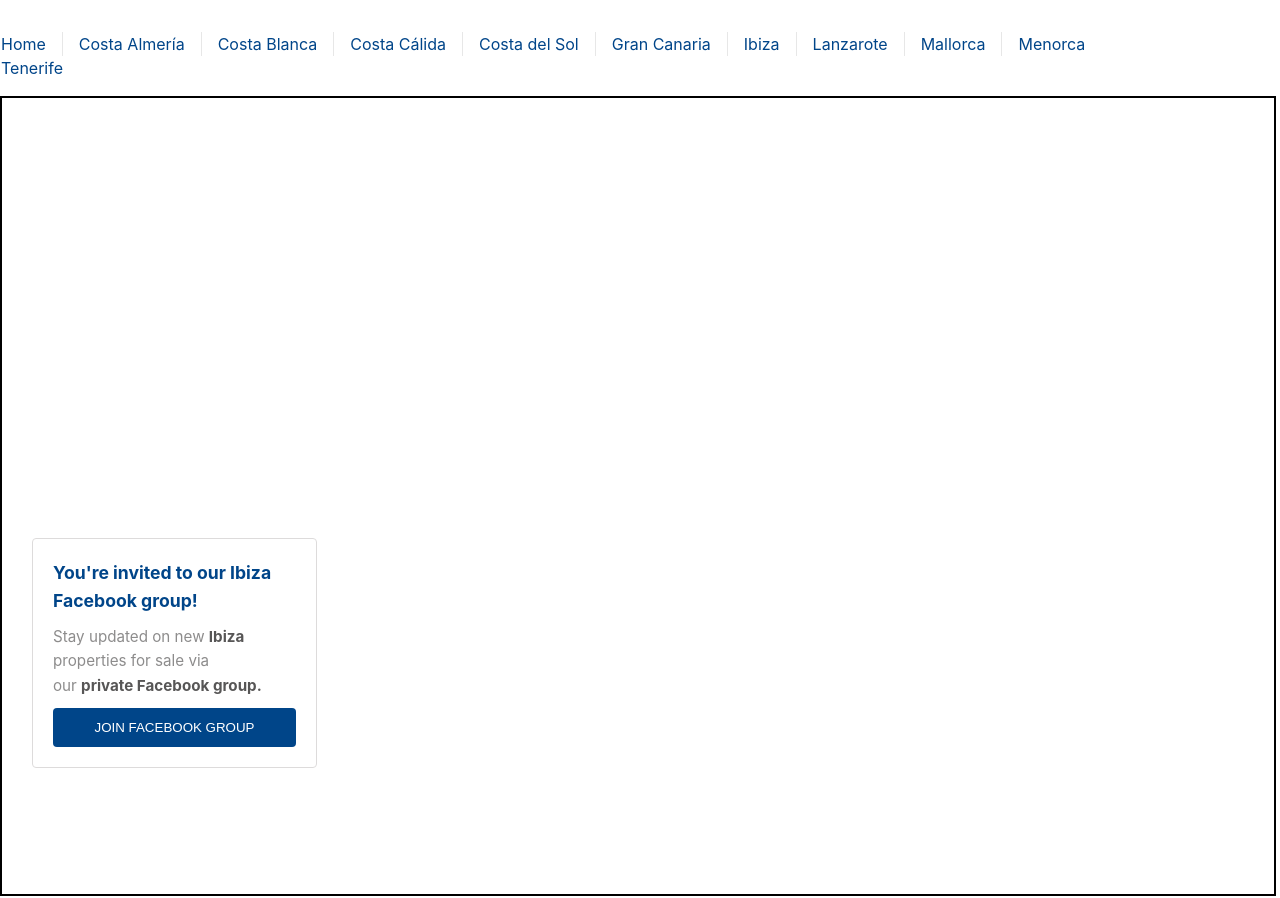
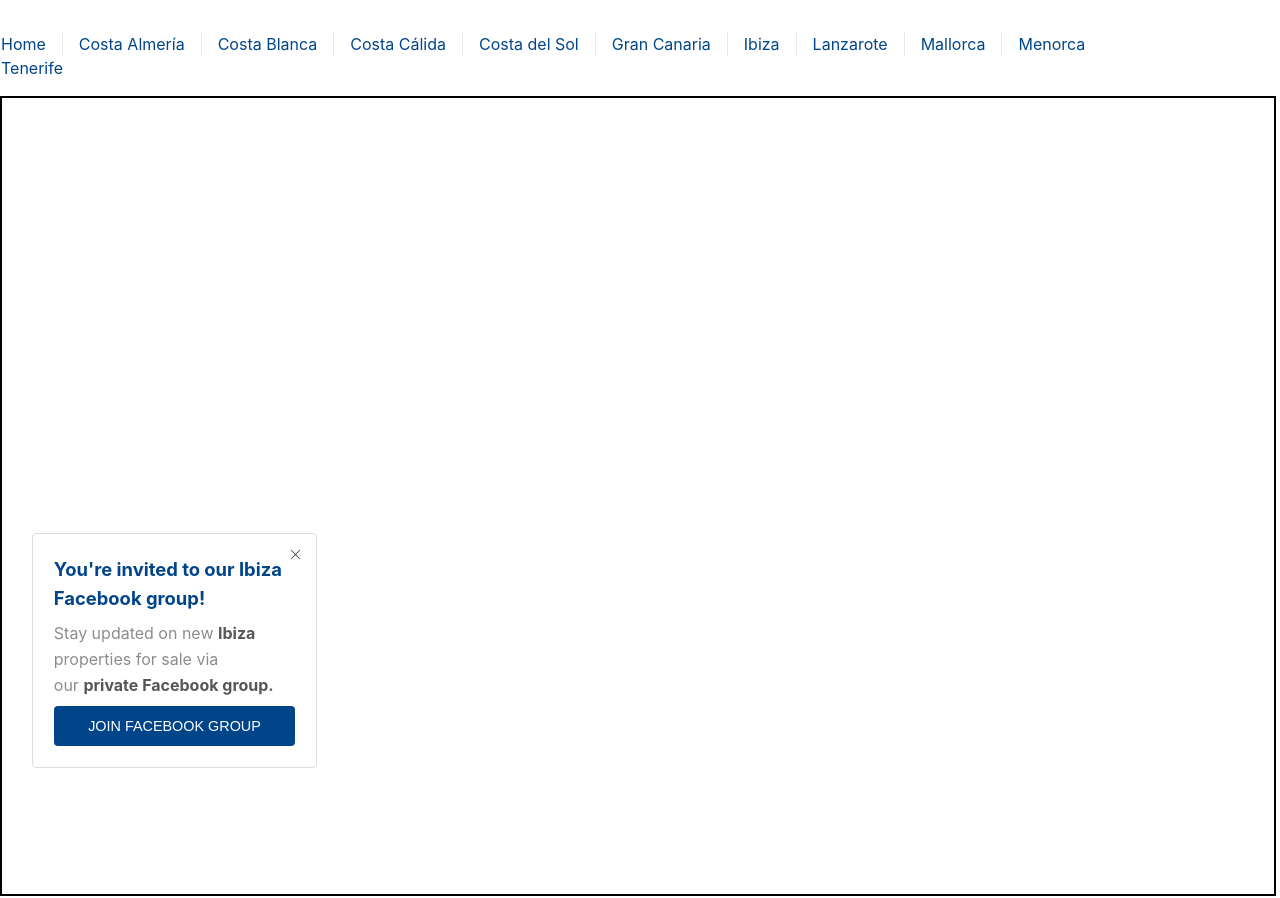
Before and after one commit to AntoniaGranit/slide-out-banner, a Vue app: page /ibiza in a window 1280 px wide. Built offline with nearby package versions, Linux system fonts and the light colour scheme.

Commit message:
add x icon & close banner on icon click

```diff
--- a/src/components/SlidingBanner.vue
+++ b/src/components/SlidingBanner.vue
@@ -1,5 +1,6 @@
 <template>
   <div class="banner" :class="{ 'slide-in': showBanner }">
+    <img alt="close banner" class="x-icon" src="@/assets/x.svg" @click="closeBanner()">
       <h3>You're invited to our {{ decodedLocation }} Facebook group!</h3>
       <p>Stay updated on new <span class="bold">{{ decodedLocation }}</span> properties for sale via <br>our <span class="bold">private Facebook group.</span></p>
       <a :href="facebookGroupUrl" target="_blank">
@@ -12,6 +13,7 @@
 
 <script lang="ts">
 import { defineComponent } from 'vue';
+
 export default defineComponent({
   name: 'SlidingBanner',
   data() {
@@ -32,7 +34,7 @@ export default defineComponent({
       this.facebookGroupUrl = this.generateFacebookGroupUrl(location);
       setTimeout(() => {
         this.showBanner = true;
-      }, 1000)
+      }, 1000);
     }
   },
   methods: {
@@ -58,6 +60,9 @@ export default defineComponent({
       console.log("sanitizedLocation:", sanitizedLocation)
       return `https://www.facebook.com/groups/propertiesforsalein${sanitizedLocation}`;
     },
+    closeBanner() {
+    this.showBanner = false;
+  }
   }
 });
 </script>
@@ -72,8 +77,8 @@ export default defineComponent({
   position: fixed;
   bottom: 2rem;
   left: -20%; /* Initially hidden off-screen to the left */
-  padding: 20px;
-  gap: 10px;
+  padding: 1.3rem;
+  gap: 8px;
 }
 
 .slide-in {
@@ -89,15 +94,24 @@ export default defineComponent({
   }
 }
 
+.x-icon {
+  width: 15px;
+  height: 15px;
+  align-self: flex-end;
+  cursor: pointer;
+  position: absolute;
+  margin: -0.5rem;
+}
+
 h3 {
-  font-size: 1.1rem;
+  font-size: 1.15rem;
   font-weight: bold;
   color: #004589;
 }
 
 p {
   color: #8d8c8c;
-  font-size: 0.95rem;
+  font-size: 1rem;
 }
 
 .bold {
@@ -109,6 +123,7 @@ button {
   border: none;
   background-color: #004589;
   color: #fff;
+  font-size: 0.9rem;
   padding: 12px;
   border-radius: 4px;
   cursor: pointer;
```
Also changed, not shown: src/assets/x.svg (added).
